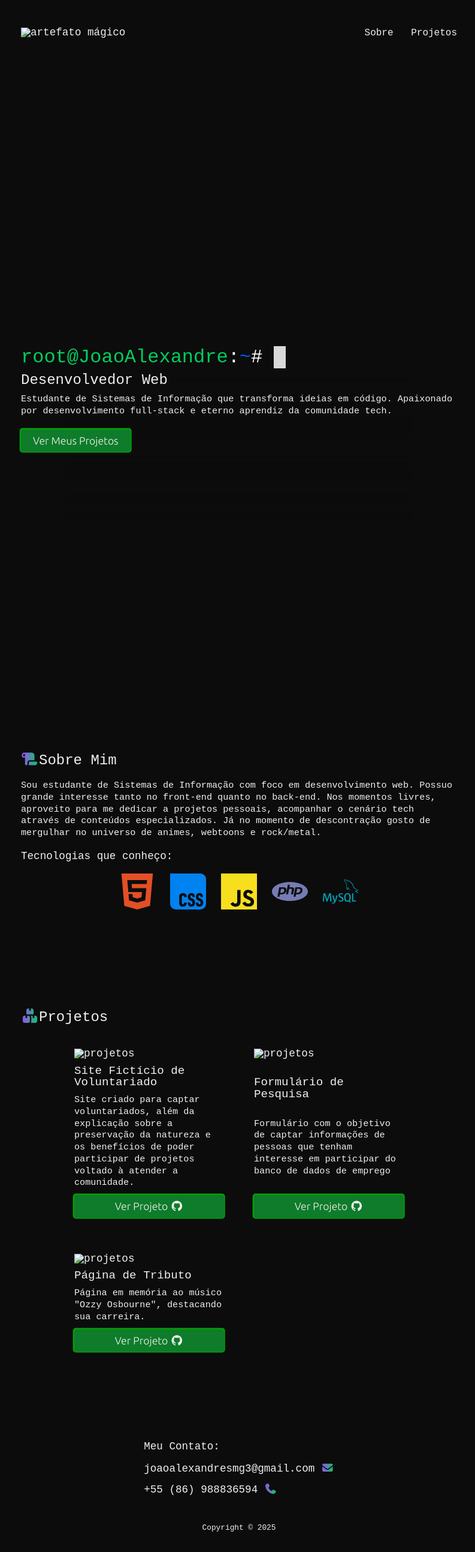
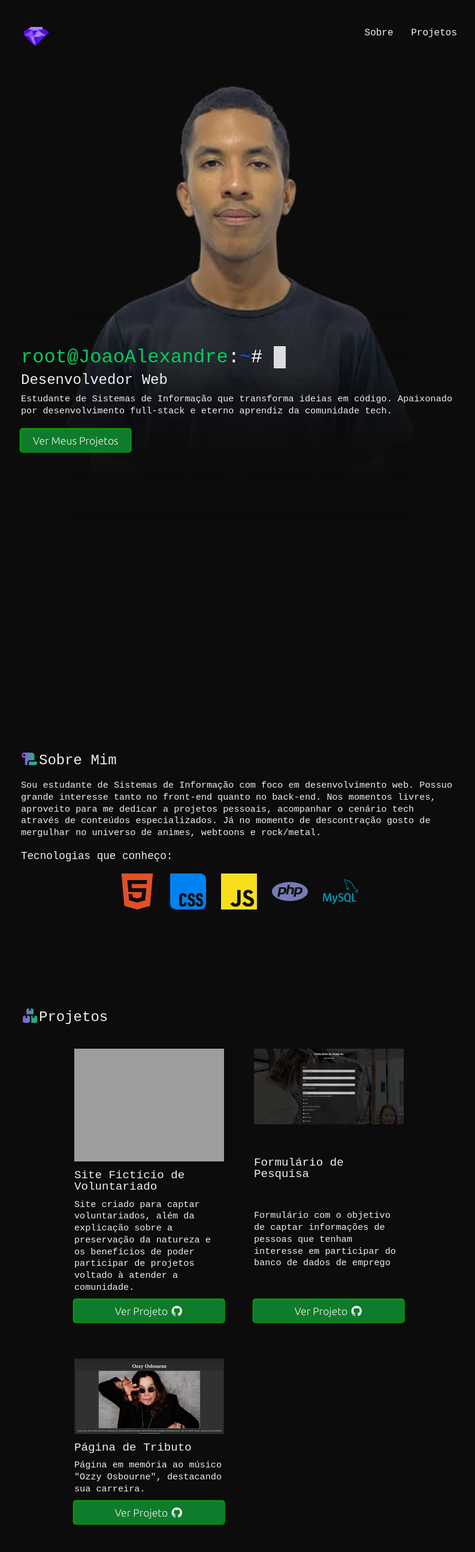
Before and after one commit to xandsmg/portifolio, a plain HTML site: page public/index.html in a window 1280 px wide. Shown: the top 2587 px of the page at 60% size, without its empty margins (241-1034 px from the left). Drawn offline with nearby package versions, Linux system fonts and the light colour scheme; the site is published under a folder, as on GitHub Pages, so addresses that start at the root find nothing; files whose address does not match are found by name; a web font is replaced by a local one.

Commit message:
work finished

```diff
--- a/public/css/styles.css
+++ b/public/css/styles.css
@@ -143,7 +143,7 @@ li {
 /* Hero */
 .hero-image {
     position: relative;
-    background: url('/public/assets/myphoto.png');
+    background: url('../assets/myphoto.png');
     background-size: cover;
     margin: 0 auto;
     max-width: 580px;
--- a/index.html
+++ b/public/index.html
@@ -17,9 +17,9 @@
         crossorigin="anonymous" referrerpolicy="no-referrer" />
     <link href='https://unpkg.com/boxicons@2.1.4/css/boxicons.min.css' rel='stylesheet'>
     <!-- Others -->
-    <link rel="shortcut icon" href="/public/assets/Diamond-purple-logo.gif" type="image/x-icon">
-    <link rel="stylesheet" href="public/css/reset.css">
-    <link rel="stylesheet" href="public/css/styles.css">
+    <link rel="shortcut icon" href="/assets/Diamond-purple-logo.gif" type="image/x-icon">
+    <link rel="stylesheet" href="css/reset.css">
+    <link rel="stylesheet" href="css/styles.css">
     <title>João Alexandre</title>
 </head>
 <body>
@@ -27,7 +27,7 @@
     <header>
         <nav class="navbar">
             <a href="index.html" class="logo">
-                <img class="gem" src="/public/assets/Diamond-purple-logo.gif" alt="artefato mágico" title="Artefato Mágico">
+                <img class="gem" src="assets/Diamond-purple-logo.gif" alt="artefato mágico" title="Artefato Mágico">
             </a>
             <ul>
                 <li><a href="#about">Sobre</a></li>
@@ -71,7 +71,7 @@
             <h2><i class="fa-solid fa-boxes-stacked"></i>Projetos</h2>
             <ul>
                 <li>
-                    <div class="about-img"><img src="/public/assets/projeto1.png" alt="projetos"></div>
+                    <div class="about-img"><img src="assets/projeto1.png" alt="projetos"></div>
                     <h4>Site Fictício de Voluntariado</h4>
                     <p class="description">Site criado para captar voluntariados, além da explicação sobre a preservação da natureza e os
                         benefícios de poder participar de projetos voltado à atender a comunidade.
@@ -79,7 +79,7 @@
                     <a href="https://github.com/xandsmg/Site-Ficticio-de-Voluntariado" class="btn" target="_blank">Ver Projeto <i class="fa-brands fa-github"></i></a>
                 </li>
                 <li>
-                    <div class="about-img"><img src="/public/assets/projeto2.png" alt="projetos"></div>
+                    <div class="about-img"><img src="assets/projeto2.png" alt="projetos"></div>
                     <h4>Formulário de Pesquisa</h4>
                     <p class="description">Formulário com o objetivo de captar informações de pessoas que tenham interesse em participar do banco de dados
                         de emprego
@@ -87,7 +87,7 @@
                     <a href="https://github.com/xandsmg/Formulario-de-Pesquisa" class="btn" target="_blank">Ver Projeto <i class="fa-brands fa-github"></i></a>
                 </li>
                 <li>
-                    <div class="about-img"><img src="/public/assets/projeto3.png" alt="projetos"></div>
+                    <div class="about-img"><img src="assets/projeto3.png" alt="projetos"></div>
                     <h4>Página de Tributo</h4>
                     <p class="description">Página em memória ao músico "Ozzy Osbourne", destacando sua carreira.</p>
                     <a href="https://github.com/xandsmg/Pagina-de-Tributo-desafio" class="btn" target="_blank">Ver Projeto <i class="fa-brands fa-github"></i></a>
```
